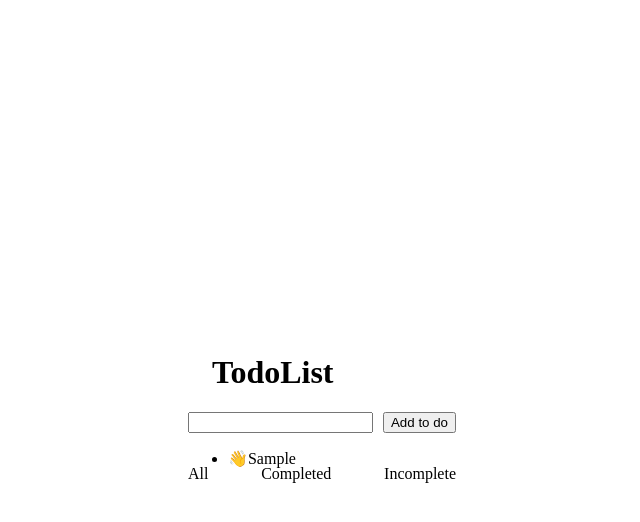
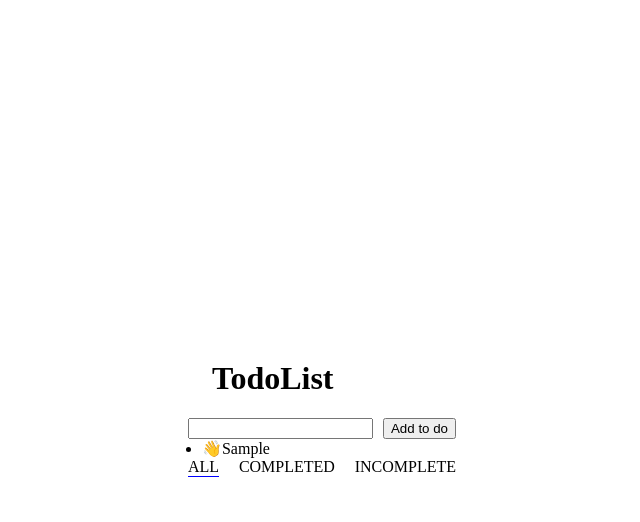
Before and after one commit to mkanyar/TodoListRedux, a React (Create React App) app: page / in a window 1280 px wide. Both pictures are taken after typing "Sample" into the empty fields and a click on the button "Add to do". Shown: the top 522 px of the page, without its empty margins (326-966 px from the left). Built offline with nearby package versions, Linux system fonts and the light colour scheme.

Commit message:
Finalize TodoList

```diff
--- a/src/App.css
+++ b/src/App.css
@@ -15,10 +15,11 @@
   justify-content: space-between;
 }
 .visibilityFilter {
-  display: inline;
+  border-bottom: 1px solid blue;
 }
 ul {
-  height: 0px;
+  margin: 0;
+  padding-left: 14px;
 }
 .todoListContainer {
   display: flex;
--- a/src/App.js
+++ b/src/App.js
@@ -1,7 +1,7 @@
 import "./App.css";
 import AddToDo from "./components/AddTodo";
 import TodoList from "./components/TodoList";
-import { VisibilityFilters } from "./components/VisibilityFilters";
+import VisibilityFilters from "./components/VisibilityFilters";
 
 function App() {
   return (
--- a/src/components/AddTodo.js
+++ b/src/components/AddTodo.js
@@ -13,7 +13,6 @@ const AddToDo = ({ addTodo }) => {
     if (!input) return;
     addTodo(input);
     setInput("");
-    console.log("added ", input);
   };
 
   return (
@@ -22,7 +21,7 @@ const AddToDo = ({ addTodo }) => {
       <h1 className="title">TodoList</h1>
       <div className="addTodo">
         <input type="text" onChange={handleChange} value={input} />
-        <button className="addButton" onClick={handleAdd}>
+        <button className="addButton" onClick={handleAdd} type="submit">
           Add to do
         </button>
       </div>
--- a/src/components/Todo.js
+++ b/src/components/Todo.js
@@ -3,16 +3,14 @@ import { connect } from "react-redux";
 import { toggleTodo } from "../redux/actions";
 
 const Todo = ({ todo, toggleTodo }) => {
-  console.log("todo id", todo.id);
-
   return (
     <ul>
       <li
         onClick={() => toggleTodo(todo.id)}
-        className={`${todo && todo.completed && "completed"} `}
+        className={`${todo.completed && "completed"} `}
       >
-        {todo && todo.completed ? "👌" : "👋"}
-        {todo && todo.content}
+        {todo.completed ? "👌" : "👋"}
+        {todo.content}
       </li>
     </ul>
   );
--- a/src/components/TodoList.js
+++ b/src/components/TodoList.js
@@ -1,19 +1,23 @@
 import React from "react";
 import Todo from "./Todo";
 import { connect } from "react-redux";
-import { getById } from "../redux/selectors";
+import { getTodosByVisibilityFIlters } from "../redux/selectors";
 
 const TodoList = ({ todos }) => {
+  console.log(todos);
   return (
     <div className="todoListContainer">
-      {todos.map((todo) => (
-        <Todo todo={todo} />
-      ))}
+      {todos.length > 0 ? (
+        todos.map((todo) => <Todo todo={todo} />)
+      ) : (
+        <p>No todos 😄</p>
+      )}
     </div>
   );
 };
 const mapStateToProps = (state) => {
-  const todos = getById(state);
+  const { filter } = state.visibilityFilters;
+  const todos = getTodosByVisibilityFIlters(state, filter);
   return { todos };
 };
 export default connect(mapStateToProps)(TodoList);
--- a/src/components/VisibilityFilters.js
+++ b/src/components/VisibilityFilters.js
@@ -1,11 +1,28 @@
 import React from "react";
+import { connect } from "react-redux";
+import { visibilityFilters } from "../constants";
+import { visibilityFilter } from "../redux/actions";
 
-export const VisibilityFilters = () => {
+const VisibilityFilters = ({ activeFilter, visibilityFilter }) => {
   return (
     <div className="visibilityFilterContainer">
-      {["All", "Completed", "Incomplete"].map((visibilityFilter) => (
-        <span className="visibilityFilter">{visibilityFilter}</span>
+      {visibilityFilters.map((filter) => (
+        <span
+          className={`${activeFilter === filter && "visibilityFilter"}`}
+          onClick={() => visibilityFilter(filter)}
+        >
+          {filter}
+        </span>
       ))}
     </div>
   );
 };
+
+const mapStateToProps = (state) => {
+  const activeFilter = state.visibilityFilters.filter;
+  return { activeFilter };
+};
+
+export default connect(mapStateToProps, { visibilityFilter })(
+  VisibilityFilters
+);
--- /dev/null
+++ b/src/constants.js
@@ -0,0 +1,4 @@
+export const ALL = "ALL";
+export const COMPLETED = "COMPLETED";
+export const INCOMPLETE = "INCOMPLETE";
+export const visibilityFilters = [ALL, COMPLETED, INCOMPLETE];
--- a/src/redux/actionTypes.js
+++ b/src/redux/actionTypes.js
@@ -1,2 +1,3 @@
 export const ADD_TODO = "ADD_TODO";
 export const TOGGLE_TODO = "TOGGLE_TODO";
+export const SET_FILTER = "SET_FILTER";
--- a/src/redux/actions.js
+++ b/src/redux/actions.js
@@ -1,4 +1,4 @@
-import { ADD_TODO, TOGGLE_TODO } from "./actionTypes";
+import { ADD_TODO, TOGGLE_TODO, SET_FILTER } from "./actionTypes";
 
 let id = 0;
 
@@ -16,3 +16,10 @@ export const toggleTodo = (id) => ({
     id,
   },
 });
+
+export const visibilityFilter = (filter) => ({
+  type: SET_FILTER,
+  payload: {
+    filter,
+  },
+});
--- a/src/redux/reducers/todos.js
+++ b/src/redux/reducers/todos.js
@@ -25,7 +25,7 @@ export const todos = (state = initialState, action) => {
 
     case TOGGLE_TODO: {
       const { id } = action.payload;
-      console.log("toggle todo", id);
+
       return {
         ...state,
         byId: {
--- a/src/redux/reducers/visibilityFilters.js
+++ b/src/redux/reducers/visibilityFilters.js
@@ -1,11 +1,18 @@
-import { ADD_TODO } from "../actionTypes";
+import { SET_FILTER } from "../actionTypes";
+import { ALL } from "../../constants";
 
+const initialState = {
+  filter: ALL,
+};
 
-export const visibilityFilters = (state, action) => {
+export const visibilityFilters = (state = initialState, action) => {
   switch (action.type) {
-    case ADD_TODO:
-      return action.payload;
-    default:
-      return null;
+    case SET_FILTER: {
+      return { filter: action.payload.filter };
+    }
+
+    default: {
+      return state;
+    }
   }
 };
--- a/src/redux/selectors.js
+++ b/src/redux/selectors.js
@@ -1,3 +1,5 @@
+import { COMPLETED, INCOMPLETE } from "../constants";
+
 export const getAllIds = (state) => (state.todos ? state.todos.allIds : []);
 
 export const getByIds = (state) => {
@@ -7,3 +9,16 @@ export const getByIds = (state) => {
 export const getById = (state) => {
   return getAllIds(state).map((id) => getByIds(state)[id]);
 };
+
+export const getTodosByVisibilityFIlters = (state, visibilityFilter) => {
+  switch (visibilityFilter) {
+    case COMPLETED: {
+      return getById(state).filter((todo) => todo.completed);
+    }
+    case INCOMPLETE: {
+      return getById(state).filter((todo) => !todo.completed);
+    }
+    default:
+      return getById(state);
+  }
+};
```
